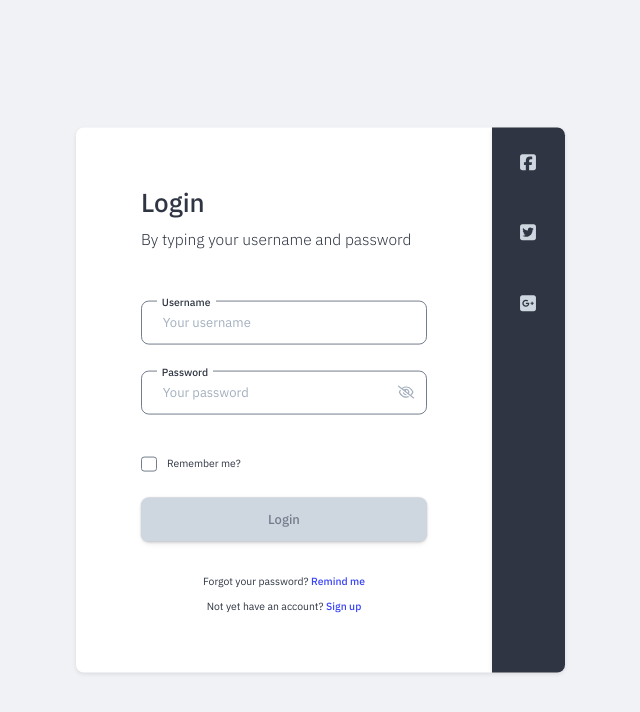
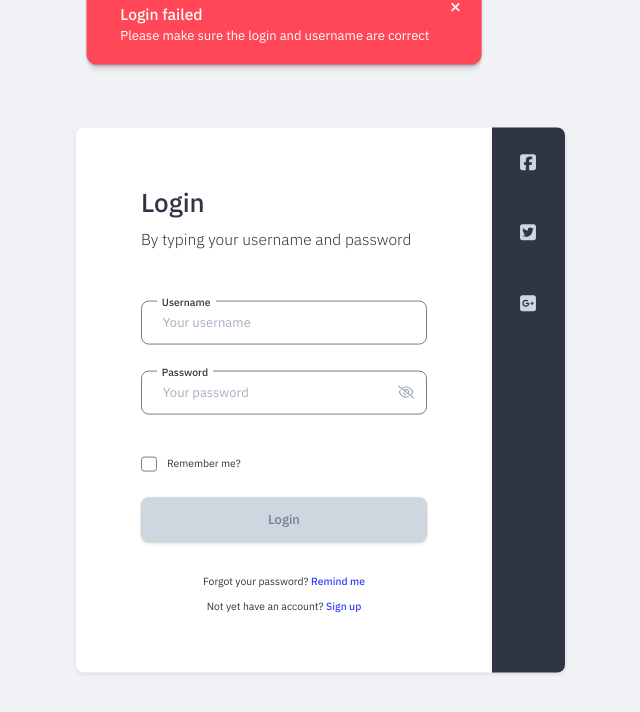
Before and after one commit to ddamiankowalski/rapidhcm, an Angular app in the folder rapidhcm-frontend/: page /auth/login in a window 1280 px wide. Shown: the top 712 px of the page, without its empty margins (356-996 px from the left). Built offline with nearby package versions, Linux system fonts and the light colour scheme.

Commit message:
added an alert component

```diff
--- /dev/null
+++ b/rapidhcm-frontend/src/app/global/components/alert.component.ts
@@ -0,0 +1,16 @@
+import { Component, Input } from "@angular/core";
+import { IconDefinition } from "@fortawesome/fontawesome-svg-core";
+import { faTimes } from "@fortawesome/free-solid-svg-icons";
+
+@Component({
+    selector: 'system-alert',
+    templateUrl: '../templates/alert.html'
+})
+export class AlertComponent {
+    constructor () {}
+
+    @Input() public alertHeader?: string;
+    @Input() public alertDescription?: string;
+
+    public faTimes: IconDefinition = faTimes;
+}
--- /dev/null
+++ b/rapidhcm-frontend/src/app/global/templates/alert.html
@@ -0,0 +1,5 @@
+<div class="std-alert">
+    <div class="alert__header">{{ alertHeader }}</div>
+    <div class="alert__desc m-top_xx-small">{{ alertDescription }}</div>
+    <fa-icon class="alert__icon" [icon]="faTimes"></fa-icon>
+</div>
--- a/rapidhcm-frontend/src/app/login/templates/login.html
+++ b/rapidhcm-frontend/src/app/login/templates/login.html
@@ -45,3 +45,4 @@
         <fa-icon class="icon" [icon]="faGoogle"></fa-icon>
     </div>
 </div>
+<system-alert [alertDescription]="'Please make sure the login and username are correct'" [alertHeader]="'Login failed'"></system-alert>
--- /dev/null
+++ b/rapidhcm-frontend/src/styles/components/alert/_alert.scss
@@ -0,0 +1,33 @@
+@use '../../base/var' as global;
+
+.std-alert {
+    position: absolute;
+    width:max-content;
+    transform: translateX(-50%);
+    left: 50%;
+    top: -5.5rem;
+    border-radius: .4rem;
+    background-color: global.$error;
+    padding: .8rem 1.3rem;
+    padding-right: 2rem;
+    color: global.$white-background;
+    box-shadow: 0px 9px 4px rgba(0, 0, 0, 0.02), 0px 5px 3px rgba(0, 0, 0, 0.08), 0px 2px 2px rgba(0, 0, 0, 0.13), 0px 1px 1px rgba(0, 0, 0, 0.15), 0px 0px 0px rgba(0, 0, 0, 0.15);
+
+    & .alert__header {
+        font-size: .6rem;
+        font-weight: 500;
+    }
+
+    & .alert__desc {
+        font-size: .5rem;
+        font-weight: 400;
+    }
+
+    & .alert__icon {
+        font-size: .5rem;
+        position: absolute;
+        top: .6rem;
+        right: .8rem;
+        cursor: pointer;
+    }
+}
--- /dev/null
+++ b/rapidhcm-frontend/src/styles/components/alert/base.scss
@@ -0,0 +1 @@
+@forward './alert';
--- a/rapidhcm-frontend/src/styles/components/components.scss
+++ b/rapidhcm-frontend/src/styles/components/components.scss
@@ -2,3 +2,4 @@
 @forward './input/base.scss';
 @forward './button/base.scss';
 @forward './stepper/base.scss';
+@forward './alert/base.scss';
--- a/rapidhcm-frontend/src/styles/helpers/_margins.scss
+++ b/rapidhcm-frontend/src/styles/helpers/_margins.scss
@@ -2,6 +2,12 @@
 
 .m {
     &-top {
+        &_xxx-small {
+            margin-top: .1rem;
+        }
+        &_xx-small {
+            margin-top: .2rem;
+        }
         &_x-small {
             margin-top: .3rem;
         }
```
Also changed, not shown: rapidhcm-frontend/src/app/global/global.module.ts (+5 -2 lines), rapidhcm-frontend/src/styles/components/alert/_var.scss (added).
